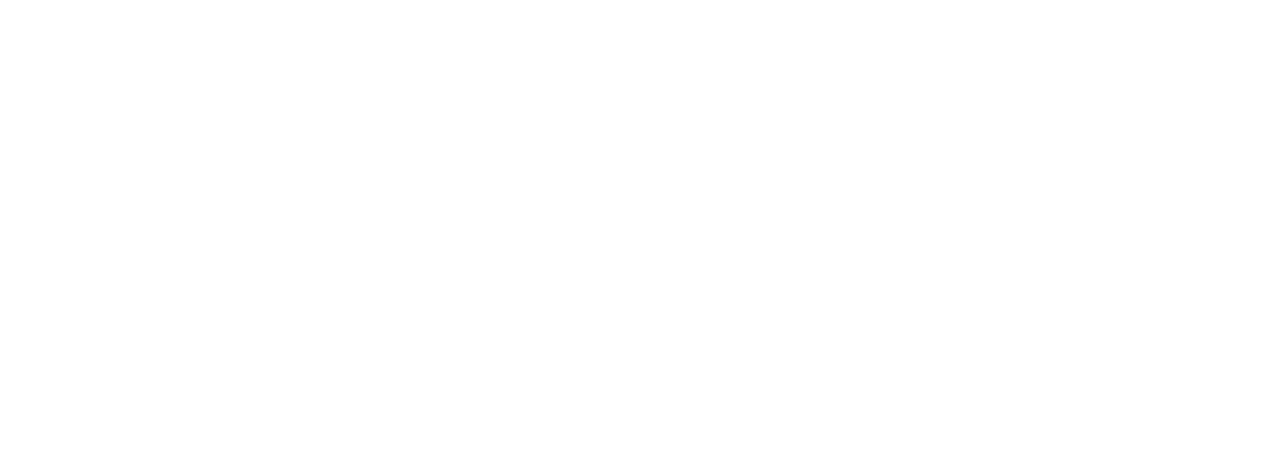
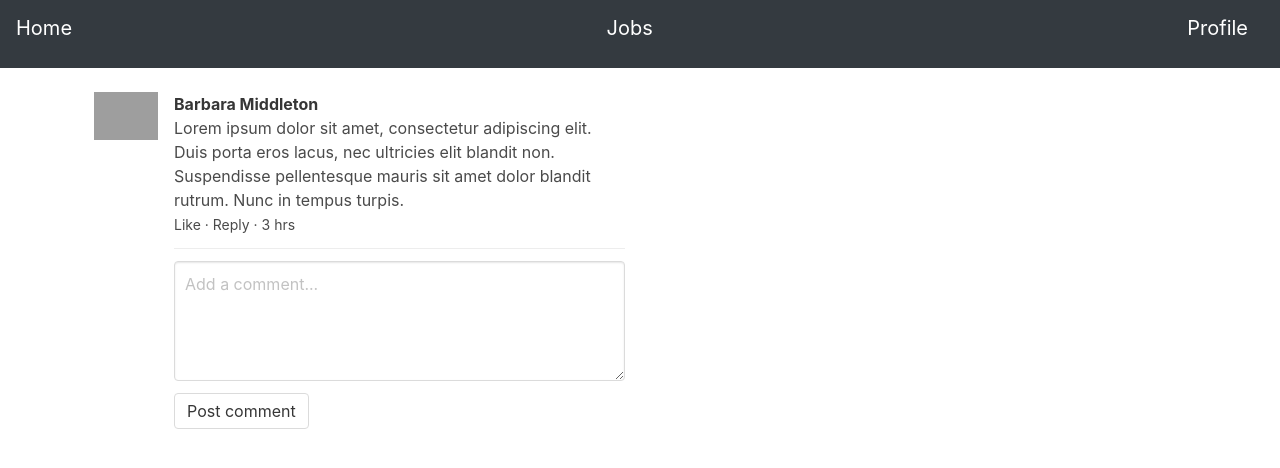
Before and after one commit to mariorents/wurkaday, a website: page public/profiles.html in a window 1280 px wide. Drawn offline with nearby package versions, Linux system fonts and the light colour scheme; grey boxes are pictures that could not be loaded.

Commit message:
added the html routes with some css

```diff
--- /dev/null
+++ b/public/css/profile.css
@@ -0,0 +1,2 @@
+#navBar {
+};
--- a/public/profiles.html
+++ b/public/profiles.html
@@ -6,26 +6,78 @@
     <meta name="viewport" content="width=device-width, initial-scale=1.0">
     <meta http-equiv="X-UA-Compatible" content="ie=edge">
     <!-- bootstrap -->
-    <link rel="stylesheet" href="https://stackpath.bootstrapcdn.com/bootstrap/4.2.1/css/bootstrap.min.css" integrity="sha384-GJzZqFGwb1QTTN6wy59ffF1BuGJpLSa9DkKMp0DgiMDm4iYMj70gZWKYbI706tWS" crossorigin="anonymous">
+    <link rel="stylesheet" href="https://stackpath.bootstrapcdn.com/bootstrap/4.2.1/css/bootstrap.min.css"
+        integrity="sha384-GJzZqFGwb1QTTN6wy59ffF1BuGJpLSa9DkKMp0DgiMDm4iYMj70gZWKYbI706tWS" crossorigin="anonymous">
     <title>Wurkaday</title>
     <!-- CSS -->
     <link rel="stylesheet" href="./assets/css/reset.css">
-    <link rel="stylesheet" href="./assets/css/style.css">
+    <link rel="stylesheet" href="./">
+    <!--Bulma Framework-->
+    <link rel="stylesheet" href="https://cdnjs.cloudflare.com/ajax/libs/bulma/0.7.5/css/bulma.min.css">
+    <script defer src="https://use.fontawesome.com/releases/v5.3.1/js/all.js"></script>
 </head>
 
 <body>
+    <div>
+        <nav class="navbar navbar-dark bg-dark">
+            <a class="navbar-brand" href="home.html">Home</a>
+            <a class="navbar-brand" href="home.html">Jobs</a>
+            <a class="navbar-brand" href="home.html">Profile</a>
+        </nav>
+    </div>
+    <br>
+    <div class="container">
+        <div class="col-6">
+            <article class="media">
+                <figure class="media-left">
+                    <p class="image is-64x64">
+                        <img src="https://bulma.io/images/placeholders/128x128.png">
+                    </p>
+                </figure>
+                <div class="media-content">
+                    <div class="content">
+                        <p>
+                            <strong>Barbara Middleton</strong>
+                            <br>
+                            Lorem ipsum dolor sit amet, consectetur adipiscing elit. Duis porta eros lacus, nec
+                            ultricies
+                            elit
+                            blandit non. Suspendisse pellentesque mauris sit amet dolor blandit rutrum. Nunc in tempus
+                            turpis.
+                            <br>
+                            <small><a>Like</a> · <a>Reply</a> · 3 hrs</small>
+                        </p>
+                    </div>
+
+
+                    <article class="media">
+                        <div class="media-content">
+                            <div class="field">
+                                <p class="control">
+                                    <textarea class="textarea" placeholder="Add a comment..."></textarea>
+                                </p>
+                            </div>
+                            <div class="field">
+                                <p class="control">
+                                    <button class="button">Post comment</button>
+                                </p>
+                            </div>
+                        </div>
+                    </article>
+                </div>
+        </div>
 
 
 
-
-
-
-
-
-
-<script src="https://code.jquery.com/jquery-3.3.1.slim.min.js" integrity="sha384-q8i/X+965DzO0rT7abK41JStQIAqVgRVzpbzo5smXKp4YfRvH+8abtTE1Pi6jizo" crossorigin="anonymous"></script>
-<script src="https://cdnjs.cloudflare.com/ajax/libs/popper.js/1.14.7/umd/popper.min.js" integrity="sha384-UO2eT0CpHqdSJQ6hJty5KVphtPhzWj9WO1clHTMGa3JDZwrnQq4sF86dIHNDz0W1" crossorigin="anonymous"></script>
-<script src="https://stackpath.bootstrapcdn.com/bootstrap/4.3.1/js/bootstrap.min.js" integrity="sha384-JjSmVgyd0p3pXB1rRibZUAYoIIy6OrQ6VrjIEaFf/nJGzIxFDsf4x0xIM+B07jRM" crossorigin="anonymous"></script>
+        <script src="https://code.jquery.com/jquery-3.3.1.slim.min.js"
+            integrity="sha384-q8i/X+965DzO0rT7abK41JStQIAqVgRVzpbzo5smXKp4YfRvH+8abtTE1Pi6jizo"
+            crossorigin="anonymous"></script>
+        <script src="https://cdnjs.cloudflare.com/ajax/libs/popper.js/1.14.7/umd/popper.min.js"
+            integrity="sha384-UO2eT0CpHqdSJQ6hJty5KVphtPhzWj9WO1clHTMGa3JDZwrnQq4sF86dIHNDz0W1"
+            crossorigin="anonymous"></script>
+        <script src="https://stackpath.bootstrapcdn.com/bootstrap/4.3.1/js/bootstrap.min.js"
+            integrity="sha384-JjSmVgyd0p3pXB1rRibZUAYoIIy6OrQ6VrjIEaFf/nJGzIxFDsf4x0xIM+B07jRM"
+            crossorigin="anonymous"></script>
 </body>
 
 </html>
```
Also changed, not shown: public/home.html (+2 -2 lines), routes/html-routes.js (+16 -0 lines), 1 other file.
